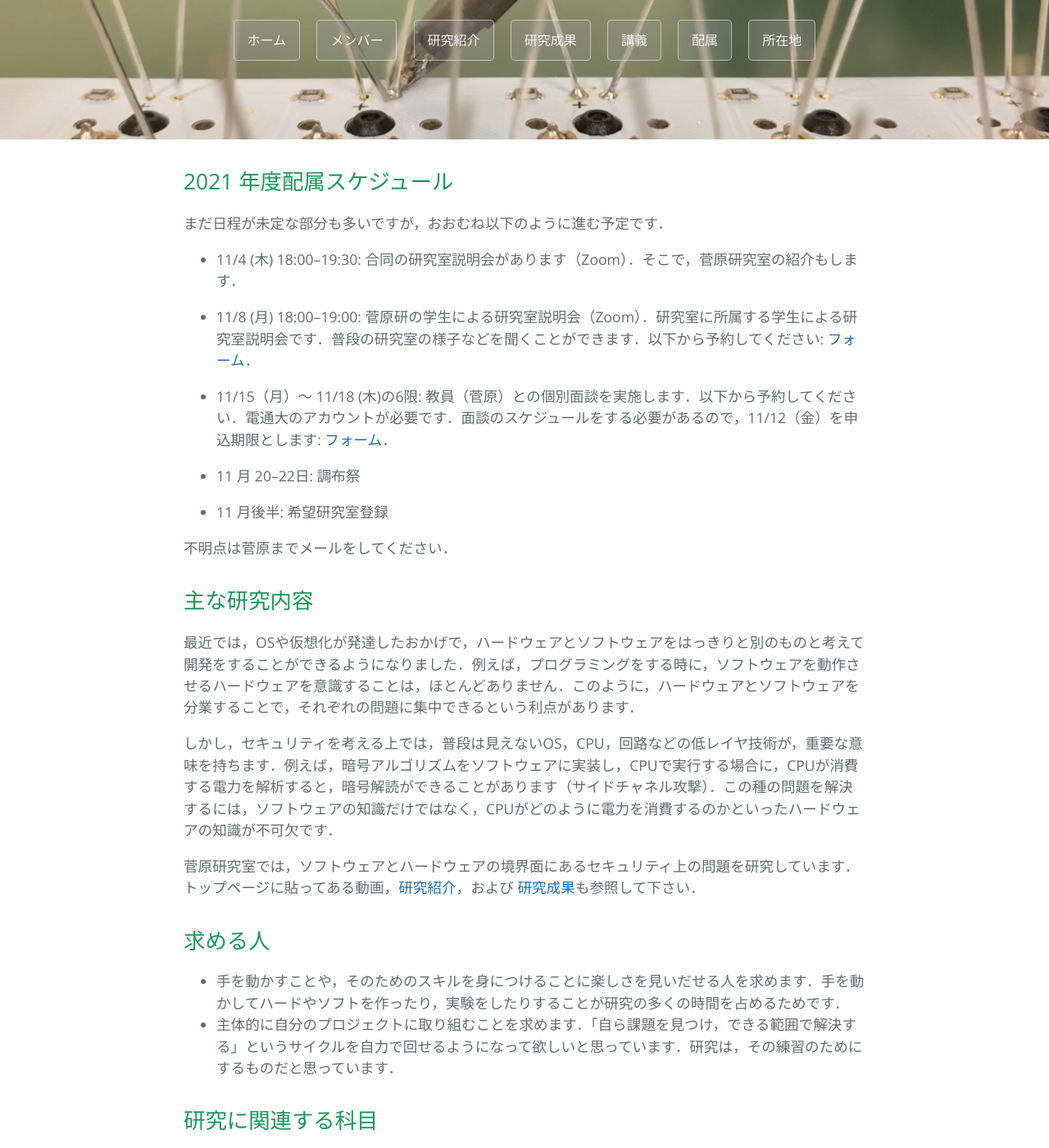
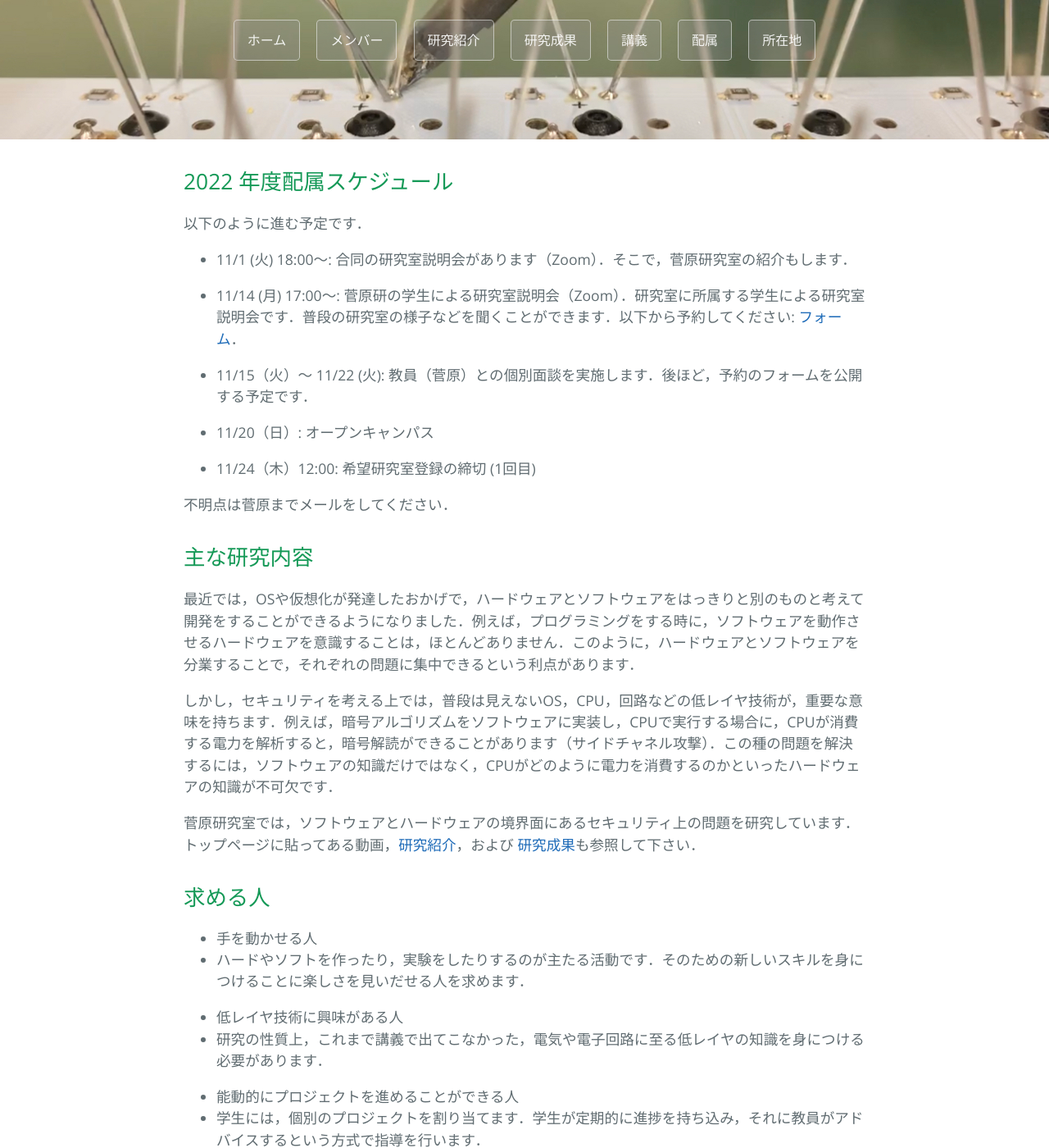
Before and after one commit to sugawara-bbbb/weblab, a Jekyll site: the page built from haizoku.md, in a window 1280 px wide and 1400 px high, scrolled down 213 px. Shown: the whole window at 82% size. Built offline with Jekyll 4.4.1, drawn with Linux system fonts in a browser that asks for light colours; our own code applies the rules of GitHub Pages for plain Markdown files; some of the changed text lies outside the part shown.

Commit message:
haizoku 2022

```diff
--- a/haizoku.md
+++ b/haizoku.md
@@ -2,19 +2,19 @@
 layout: default
 ---
 
-## 2021 年度配属スケジュール
+## 2022 年度配属スケジュール
 
-まだ日程が未定な部分も多いですが，おおむね以下のように進む予定です．
+以下のように進む予定です．
 
-- 11/4 (木) 18:00--19:30: 合同の研究室説明会があります（Zoom）．そこで，菅原研究室の紹介もします．
+- 11/1 (火) 18:00〜: 合同の研究室説明会があります（Zoom）．そこで，菅原研究室の紹介もします．
 
-- 11/8 (月) 18:00--19:00: 菅原研の学生による研究室説明会（Zoom）．研究室に所属する学生による研究室説明会です．普段の研究室の様子などを聞くことができます．以下から予約してください: [フォーム](https://docs.google.com/forms/d/1wIw-V95YeWhqdCPb0pj-85-TXvtLP_8JV2iUDkg-Z-0)．
+- 11/14 (月) 17:00～: 菅原研の学生による研究室説明会（Zoom）．研究室に所属する学生による研究室説明会です．普段の研究室の様子などを聞くことができます．以下から予約してください: [フォーム](https://forms.gle/TQfaTe9hDcJYXuqf6)．
 
-- 11/15（月）〜 11/18 (木)の6限: 教員（菅原）との個別面談を実施します．以下から予約してください．電通大のアカウントが必要です．面談のスケジュールをする必要があるので，11/12（金）を申込期限とします: [フォーム](https://forms.gle/Wy8UbmGzgrtSP3Cf7)．
+- 11/15（火）〜 11/22 (火): 教員（菅原）との個別面談を実施します．後ほど，予約のフォームを公開する予定です．
 
-- 11 月 20--22日: 調布祭
+- 11/20（日）: オープンキャンパス
 
-- 11 月後半: 希望研究室登録
+- 11/24（木）12:00: 希望研究室登録の締切 (1回目)
 
 不明点は菅原までメールをしてください．
 
@@ -28,18 +28,13 @@ layout: default
 
 ## 求める人
 
-* 手を動かすことや，そのためのスキルを身につけることに楽しさを見いだせる人を求めます．手を動かしてハードやソフトを作ったり，実験をしたりすることが研究の多くの時間を占めるためです．
-* 主体的に自分のプロジェクトに取り組むことを求めます．「自ら課題を見つけ，できる範囲で解決する」というサイクルを自力で回せるようになって欲しいと思っています．研究は，その練習のためにするものだと思っています．
+* 手を動かせる人
+ * ハードやソフトを作ったり，実験をしたりするのが主たる活動です．そのための新しいスキルを身につけることに楽しさを見いだせる人を求めます．
 
-## 研究に関連する科目
+* 低レイヤ技術に興味がある人
+ * 研究の性質上，これまで講義で出てこなかった，電気や電子回路に至る低レイヤの知識を身につける必要があります．
 
-- 計算機アーキテクチャ（第４学期，崎山）：ハードウェアセキュリティの基礎となる，回路技術とコンピュータのアーキテクチャについて講義を行います．
-
-- オペレーティングシステム（第５学期，菅原）：ハードウェアセキュリティの基礎となる，低レイヤソフトウェアとオペレーティングシステムについて講義を行います．
-
-- セキュリティ情報学実験（第６学期，崎山・李）：ネットワークセキュリティ，ハードウェアセキュリティに関する研究が体験できる実験です．
-
-- ハードウェアセキュリティ（第６学期，崎山）：公開鍵暗号のハードウェアセキュリティを学ぶ講義です．
-
+* 能動的にプロジェクトを進めることができる人
+ * 学生には，個別のプロジェクトを割り当てます．学生が定期的に進捗を持ち込み，それに教員がアドバイスするという方式で指導を行います．
 
 [back](./)
```
